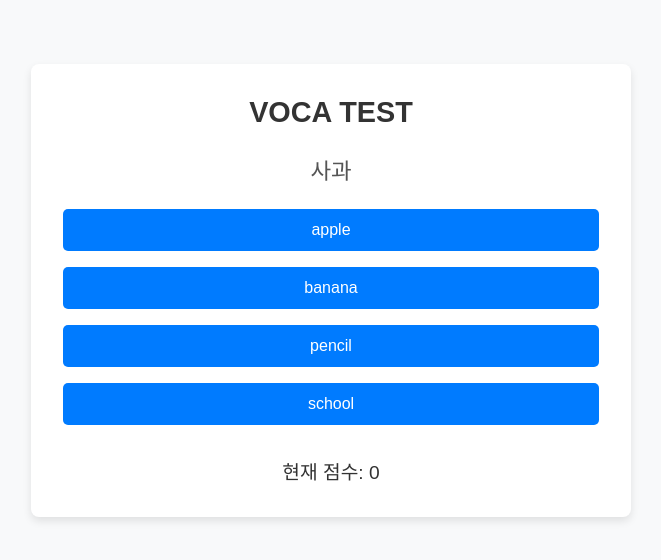
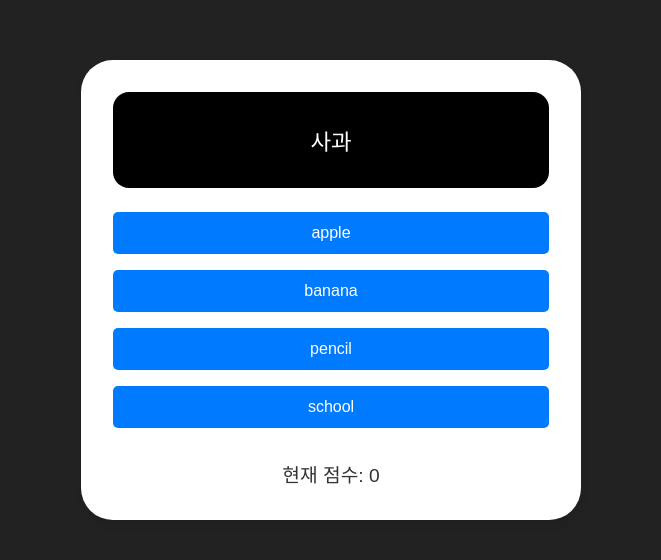
Before and after one commit to lux-02/reinaEng, a Next.js app: page / in a window 1280 px wide. Shown: the part 110-670 px from the top of the page, without its empty margins (309-970 px from the left). Built offline with nearby package versions, Linux system fonts and the light colour scheme.

Commit message:
update logic, style

```diff
--- a/pages/index.js
+++ b/pages/index.js
@@ -1,6 +1,6 @@
 import { useState, useEffect } from 'react';
 import { useRouter } from 'next/router';
-import styles from '../styles/home.module.css';
+import styles from '@/styles/Home.module.css';
 
 const wordList = [
   { word: "apple", meaning: "사과" },
@@ -46,22 +46,28 @@ export default function Home() {
       (questionType === "wordToMeaning" && selectedOption.meaning === currentWord.meaning) ||
       (questionType === "meaningToWord" && selectedOption.word === currentWord.word);
 
-    setResults([...results, { ...currentWord, isCorrect }]);
+    // 정답일 때만 점수 증가
     if (isCorrect) setScore(score + 1);
 
+    // 결과 업데이트
+    setResults([...results, { ...currentWord, isCorrect }]);
+
     if (questionIndex < 4) {
+      // 다음 문제로 이동
       setQuestionIndex(questionIndex + 1);
     } else {
-      localStorage.setItem("score", score);
+      // 마지막 문제 이후 점수를 최신 상태로 저장
+      const finalScore = isCorrect ? score + 1 : score;
+      localStorage.setItem("score", finalScore);
       localStorage.setItem("results", JSON.stringify([...results, { ...currentWord, isCorrect }]));
       router.push('/results');
     }
   };
 
+
   return (
     <div className={styles.container}>
       <div className={styles.quizContainer}>
-        <h1 className={styles.title}>VOCA TEST</h1>
         <div className={styles.question}>
           {questionType === "wordToMeaning"
             ? `${wordList[questionIndex].word}`.toUpperCase()
--- a/styles/Home.module.css
+++ b/styles/Home.module.css
@@ -6,31 +6,27 @@
   align-items: center;
   justify-content: center;
   min-height: 100vh;
-  background-color: #f8f9fa;
+  background-color: #222;
   font-family: Arial, sans-serif;
 }
 
 .quizContainer {
   background-color: #fff;
   padding: 2rem;
-  border-radius: 8px;
+  border-radius: 2rem;
   box-shadow: 0 4px 8px rgba(0, 0, 0, 0.1);
-  width: 100%;
-  max-width: 600px;
+  width: 80%;
+  max-width: 500px;
   text-align: center;
 }
 
-.title {
-  font-size: 1.8rem;
-  font-weight: bold;
-  color: #333;
+.question {
+  border-radius: 1rem;
+  font-size: 1.4rem;
   margin-bottom: 1.5rem;
-}
-
-.question {
-  font-size: 1.4rem;
-  color: #555;
-  margin-bottom: 1.5rem;
+  background-color: black;
+  color: white;
+  padding: 2rem;
 }
 
 .options {
```
